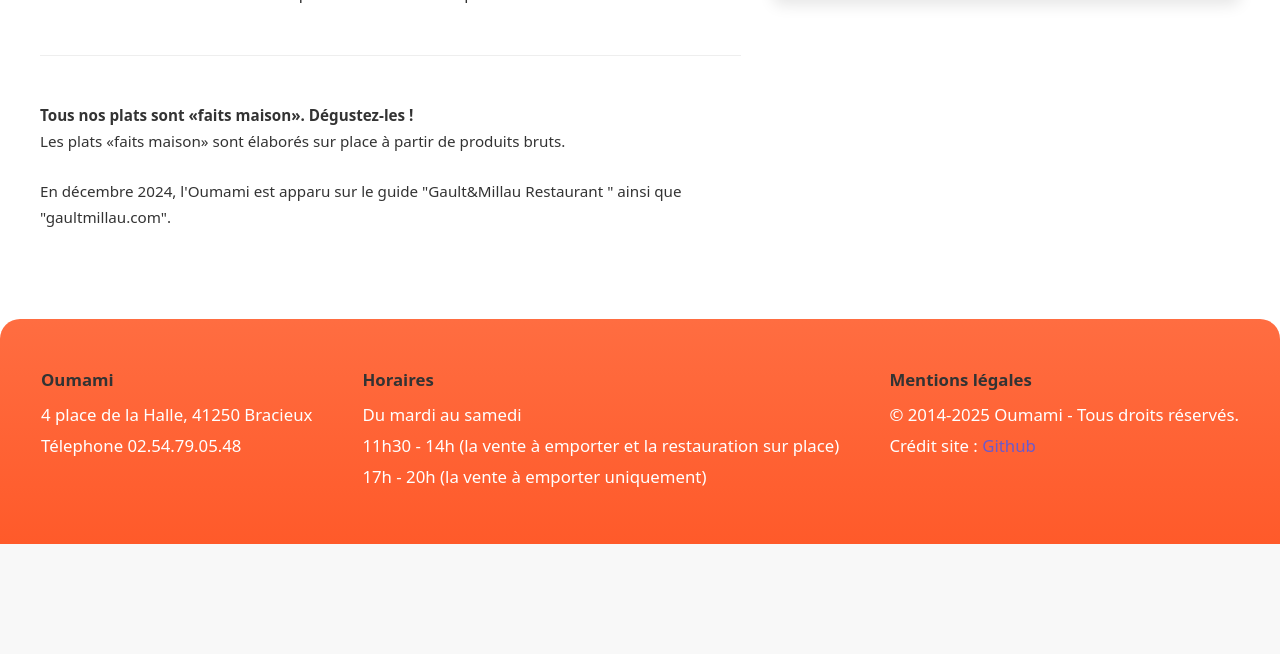
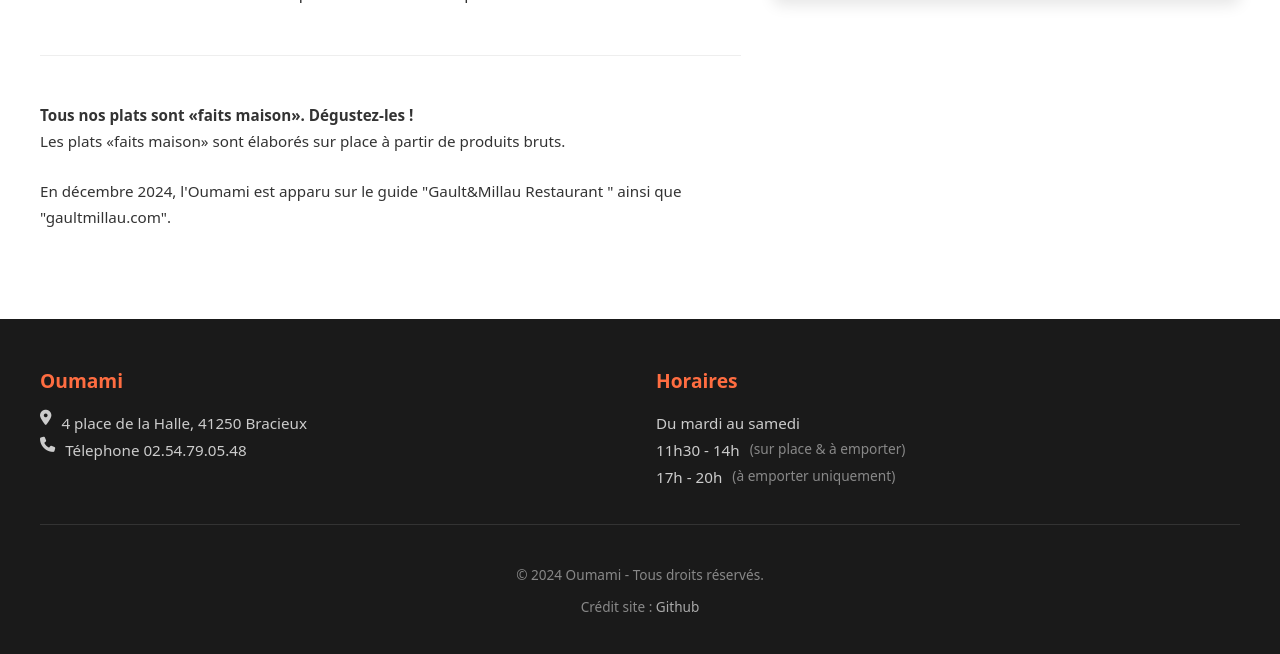
Before and after one commit to nathan2612/Projet_FI_Groupe_17, a Flask app: page /apropos/ in a window 1280 px wide. Shown: the part 550-1204 px from the top of the page. Before the commit the page ends 1094 px from the top, so only its background shows below. Run offline with Flask 3, Linux system fonts and the light colour scheme; parts of the project's set-up code (start-up, migrations or seed data) failed here and were passed over.

Commit message:
Style de fou

```diff
--- a/monApp/static/style.css
+++ b/monApp/static/style.css
@@ -1,9 +1,33 @@
 /* ===== GLOBAL ===== */
+:root {
+    --bg-color: #ffffff;
+    --text-color: #333;
+    --navbar-bg: black;
+    --navbar-text: white;
+    --btn-bg: #ffffff;
+    --btn-text: #000;
+    --btn-hover-bg: #ff6d41;
+    --btn-hover-text: #ffffff;
+}
+
+.dark-mode {
+    --bg-color: #121212;
+    --text-color: #e0e0e0;
+    --navbar-bg: #1f1f1f;
+    --navbar-text: #e0e0e0;
+    --btn-bg: #333;
+    --btn-text: #e0e0e0;
+}
+
 body {
     display: flex;
     flex-direction: column;
     margin: 0;
     font-family: system-ui, -apple-system, BlinkMacSystemFont, 'Segoe UI', Roboto, Oxygen, Ubuntu, Cantarell, 'Open Sans', 'Helvetica Neue', sans-serif;
+    background-color: var(--bg-color);
+    color: var(--text-color);
+    transition: background-color 0.3s, color 0.3s;
+    min-height: 100vh; /* Assure que le body prend toute la hauteur */
 }
 
 /* ===== NAVBAR ===== */
@@ -159,40 +216,91 @@ body {
 
 /* ===== FOOTER ===== */
 footer {
+    background-color: #1a1a1a; /* Fond sombre et moderne */
+    color: #fff;
+    margin-top: auto;
+    padding: 3rem 2rem 1.5rem 2rem;
+    font-size: 0.95rem;
+}
+
+.footer-main {
+    display: grid;
+    grid-template-columns: repeat(auto-fit, minmax(250px, 1fr));
+    gap: 2rem;
+    max-width: 1200px;
+    margin: 0 auto 2.5rem auto;
+    padding-bottom: 2rem;
+    border-bottom: 1px solid #333;
+}
+
+.footer-column {
+    min-width: 200px;
+}
+
+.footer-title {
+    font-size: 1.2rem;
+    font-weight: 600;
+    margin: 0 0 1rem 0;
+    color: var(--btn-hover-bg); /* Touche de couleur orange */
+}
+
+.footer-list {
+    list-style: none;
+    padding: 0;
+    margin: 0;
+    line-height: 1.8;
+    color: #ccc;
+}
+
+.footer-list li {
     display: flex;
-    justify-content: space-around;
-    flex-wrap: wrap;
-    font-size: 1.05rem;
-    background: linear-gradient(180deg, #ff6d41, #ff5a2a);
-    color: #fff;
-    padding: 2rem 1rem;
-    border-top-left-radius: 20px;
-    border-top-right-radius: 20px;
-    margin-top: auto;
+    align-items: flex-start;
+    gap: 10px;
+}
+
+.footer-list .horaire-detail {
+    color: #888;
+    font-size: 0.9em;
+}
+
+.footer-bottom {
+    max-width: 1200px;
+    margin: 0 auto;
+    text-align: center;
+    font-size: 0.85rem;
+    color: #888;
+}
+
+.footer-bottom a {
+    color: #aaa;
+    text-decoration: none;
+}
+
+/* ===== ANIMATIONS DE PAGE ===== */
+@keyframes fadeIn {
+    from {
+        opacity: 0;
+        transform: translateY(15px);
+    }
+    to {
+        opacity: 1;
+        transform: translateY(0);
+    }
+}
+
+@keyframes fadeOut {
+    from {
+        opacity: 1;
+    }
+    to {
+        opacity: 0;
+    }
+}
+
+/* Applique l'animation d'entrée sur le contenu principal de chaque page */
+main#main {
+    animation: fadeIn 0.5s ease-out forwards;
 }
 
 footer ul {
-    list-style-type: none;
-    padding: 0;
-    min-width: 220px;
-}
-
-footer ul li:first-child {
-    font-weight: bold;
-    margin-bottom: 12px;
-    font-size: 1.05rem;
-    color: #333;
-}
-
-footer ul li {
-    margin-bottom: 8px;
-}
-
-footer ul li a {
-    color: #6a5acd;
-    text-decoration: none;
-}
-
-footer ul li a:hover {
-    text-decoration: underline;
-}
+    l
--- a/monApp/templates/base.html
+++ b/monApp/templates/base.html
@@ -23,28 +23,31 @@
 
 				<nav class="navbar">
 					<ul class="nav-links">
-						<li><a href="/index">Accueil</a></li>
-						<li><a href="/apropos">A propos</a></li>
-						<li><a href="/nouveautes">Nouveautés</a></li>
-						<li><a href="/contact">Contact</a></li>
-						<li><a href="/produits">Nos produits</a></li>
+						<li {% if request.endpoint == 'index' %}class="active"{% endif %}><a href="{{ url_for('index') }}">Accueil</a></li>
+						<li {% if request.endpoint == 'apropos' %}class="active"{% endif %}><a href="{{ url_for('apropos') }}">A propos</a></li>
+						<li {% if request.endpoint == 'nouveaute' %}class="active"{% endif %}><a href="{{ url_for('nouveaute') }}">Nouveautés</a></li>
+						<li {% if request.endpoint == 'contact' %}class="active"{% endif %}><a href="{{ url_for('contact') }}">Contact</a></li>
+						<li {% if request.endpoint == 'produits' %}class="active"{% endif %}><a href="{{ url_for('produits') }}">Nos produits</a></li>
 					</ul>
 				</nav>
 				<div class="nav-actions">
+					<button id="theme-toggle" class="btn-theme" title="Changer de thème">
+						<i class="fas fa-sun"></i>
+					</button>
 					{% if current_user.is_authenticated %}
-					<a href="{{ url_for('connexion') }}" class="btn-connexion">
-						<img src="{{ url_for('static', filename='images/account.png') }}" alt="Icône utilisateur" class="icon icon-user">
-						{{ current_user.prenom}}
+					<a href="{{ url_for('connexion') }}" class="btn-nav-icon" title="Mon compte">
+						<i class="fas fa-user"></i>
+						<span class="btn-nav-label">{{ current_user.prenom }}</span>
 					</a>
 					{% else %}
-					<a href="{{ url_for('connexion') }}" class="btn-connexion">
-						<img src="{{ url_for('static', filename='images/account.png') }}" alt="Icône utilisateur" class="icon icon-user">
-						Connexion
+					<a href="{{ url_for('connexion') }}" class="btn-nav-icon" title="Connexion">
+						<i class="fas fa-user"></i>
+						<span class="btn-nav-label">Connexion</span>
 					</a>
 					{% endif %}
-					<a href="{{ url_for('panier') }}" class="btn-panier">
-						<img src="{{ url_for('static', filename='images/shop.png') }}" alt="Icône panier" class="icon icon-panier">
-						Panier
+					<a href="{{ url_for('panier') }}" class="btn-nav-icon" title="Panier">
+						<i class="fas fa-shopping-basket"></i>
+						<span class="btn-nav-label">Panier</span>
 					</a>
 				</div>
 			</div>
@@ -57,25 +60,91 @@
 		</main>
 
 		<footer>
-			<ul aria-label="Coordonnées">
-				<li>Oumami</li>
-				<li>4 place de la Halle, 41250 Bracieux</li>
-				<li>Télephone 02.54.79.05.48</li>
-			</ul>
+			<div class="footer-main">
+				<div class="footer-column">
+					<h4 class="footer-title">Oumami</h4>
+					<ul class="footer-list">
+						<li><i class="fas fa-map-marker-alt"></i> 4 place de la Halle, 41250 Bracieux</li>
+						<li><i class="fas fa-phone"></i> Télephone 02.54.79.05.48</li>
+					</ul>
+				</div>
+				<div class="footer-column">
+					<h4 class="footer-title">Horaires</h4>
+					<ul class="footer-list">
+						<li>Du mardi au samedi</li>
+						<li>11h30 - 14h <span class="horaire-detail">(sur place & à emporter)</span></li>
+						<li>17h - 20h <span class="horaire-detail">(à emporter uniquement)</span></li>
+					</ul>
+				</div>
+			</div>
+			<div class="footer-bottom">
+				<p>© 2024 Oumami - Tous droits réservés.</p>
+				<p>Crédit site : <a href="https://github.com/nathan2612/Projet_FI_Groupe_17.git">Github</a></p>
+			</div>
+		</footer>
 
-			<ul aria-label="Horaires d'ouverture">
-				<li>Horaires</li>
-				<li>Du mardi au samedi</li>
-				<li>11h30 - 14h (la vente à emporter et la restauration sur place)</li>
-				<li>17h - 20h (la vente à emporter uniquement)</li>
-			</ul>
+		<script>
+			document.addEventListener('DOMContentLoaded', function() {
+				const themeToggle = document.getElementById('theme-toggle');
+				const body = document.body;
+				const themeIcon = themeToggle.querySelector('i');
 
-			<ul aria-label="Informations légales">
-				<li>Mentions légales</li>
-				<li>© 2014-2025 Oumami - Tous droits réservés.</li>
-				<li>Crédit site : <a href="https://github.com/nathan2612/Projet_FI_Groupe_17.git">Github</a></li>
-			</ul>
-		</footer>
+				// Applique le thème sauvegardé au chargement de la page
+				const applyTheme = () => {
+					const savedTheme = localStorage.getItem('theme');
+					if (savedTheme === 'dark') {
+						body.classList.add('dark-mode');
+						themeIcon.classList.remove('fa-sun');
+						themeIcon.classList.add('fa-moon');
+					} else {
+						body.classList.remove('dark-mode');
+						themeIcon.classList.remove('fa-moon');
+						themeIcon.classList.add('fa-sun');
+					}
+				};
+
+				// Gère le clic sur le bouton
+				themeToggle.addEventListener('click', () => {
+					body.classList.toggle('dark-mode');
+
+					let newTheme = body.classList.contains('dark-mode') ? 'dark' : 'light';
+					localStorage.setItem('theme', newTheme);
+					applyTheme(); // Met à jour l'icône
+				});
+
+				applyTheme(); // Applique le thème au chargement initial
+			});
+		</script>
+
+		<script>
+			// --- Script pour les transitions de page fluides ---
+			document.addEventListener('DOMContentLoaded', () => {
+				const mainContent = document.getElementById('main');
+
+				// On écoute les clics sur tous les liens du document
+				document.body.addEventListener('click', e => {
+					// On vérifie si l'élément cliqué est un lien <a>
+					const link = e.target.closest('a');
+
+					if (link) {
+						const href = link.getAttribute('href');
+
+						// On ignore les liens externes, les ancres, et ceux qui ouvrent un nouvel onglet
+						if (href && !href.startsWith('#') && !href.startsWith('http') && link.target !== '_blank') {
+							e.preventDefault(); // On empêche la navigation immédiate
+
+							// On ajoute une animation de sortie
+							mainContent.style.animation = 'fadeOut 0.4s ease-in forwards';
+
+							// On attend la fin de l'animation avant de changer de page
+							setTimeout(() => {
+								window.location.href = href;
+							}, 400); // 400ms, la durée de notre animation fadeOut
+						}
+					}
+				});
+			});
+		</script>
 	</body>
 </html>
 {% endblock %}
```
Also changed, not shown: other parts of monApp/static/style.css (+51 -18 lines).
